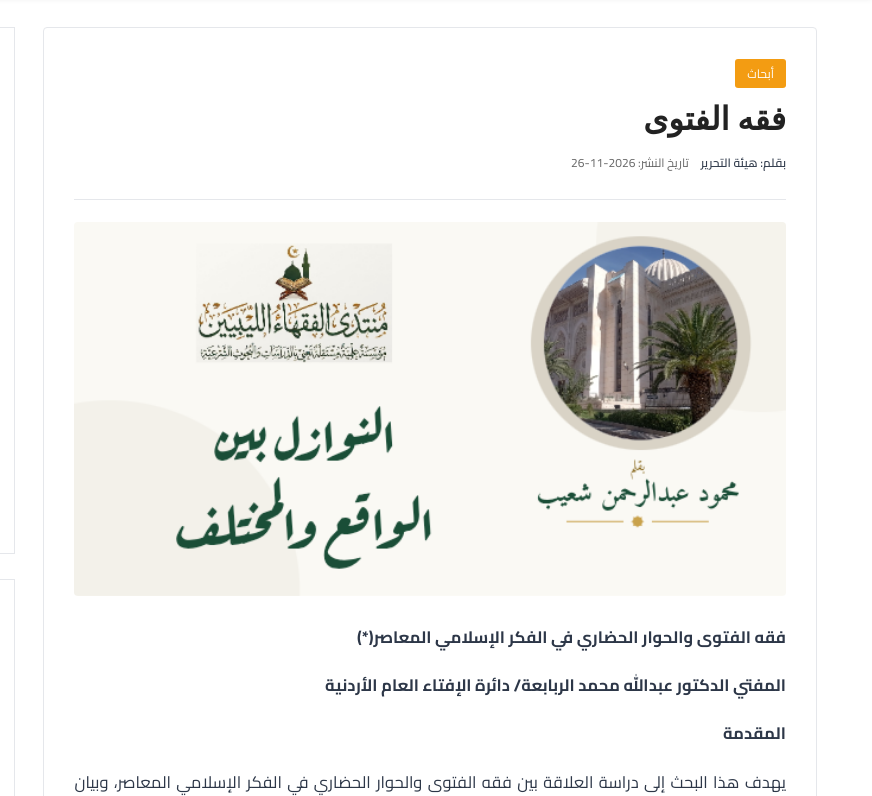
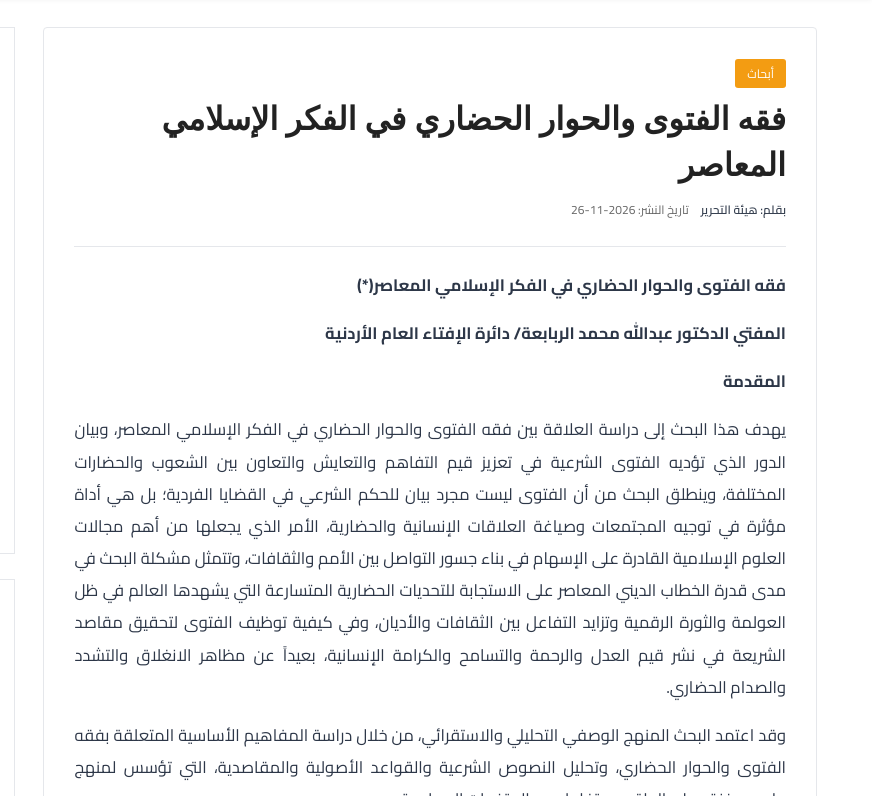
Before and after one commit to hassnazoz/fuqaha-forum, an Astro site: page /articles/2026-11-26-fqh-alftwa in a window 1280 px wide. Shown: the part 422-1218 px from the top of the page, 408-1280 px from the left. Built offline with nearby package versions, Linux system fonts and the light colour scheme; Astro itself is replaced by a stand-in of ours; no server answers; a web font is replaced by a local one.

Commit message:
Update src/content/articles/2026-11-26-fqh-alftwa.md (via Pages CMS)

```diff
--- a/src/content/articles/2026-11-26-fqh-alftwa.md
+++ b/src/content/articles/2026-11-26-fqh-alftwa.md
@@ -1,10 +1,9 @@
 ---
-title: "فقه الفتوى "
+title: فقه الفتوى والحوار الحضاري في الفكر الإسلامي المعاصر
 author: هيئة التحرير
 date: 2026-11-26
 category: أبحاث
 featured: true
-image: /images/uploads/الموقع (600×315)@1x.png
 excerpt: "يهدف هذا البحث إلى دراسة العلاقة بين فقه الفتوى والحوار الحضاري في
   الفكر الإسلامي المعاصر، وبيان الدور الذي تؤديه الفتوى الشرعية في تعزيز قيم
   التفاهم والتعايش والتعاون بين الشعوب والحضارات المختلفة، وينطلق البحث من أن
```
